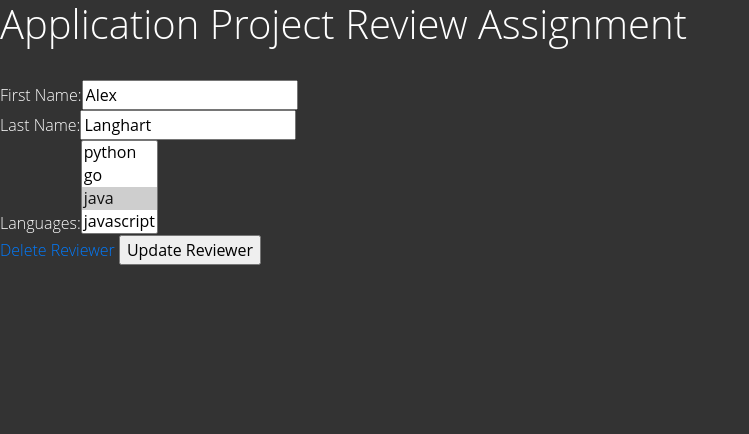
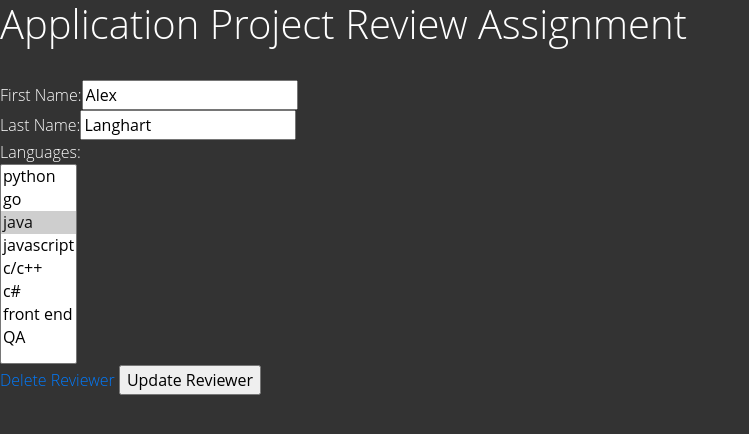
Before and after one commit to bbrownjc/review_requester, a Flask app: page /manage/1 in a window 1280 px wide. Shown: the top 434 px of the page, without its empty margins (0-749 px from the left). Run offline with Flask 2, Linux system fonts and the light colour scheme; data comes from the database, SQL or seed files in the repository; some libraries are stand-ins or nearby versions.

Commit message:
Enhancement: better add/edit view styling

```diff
--- a/templates/add_reviewer.html
+++ b/templates/add_reviewer.html
@@ -3,7 +3,7 @@
 <form action="/manage/do_add" method="POST" id="reviewer_add">
     First Name:<input type="text" name="first_name"><br>
     Last Name:<input type="text" name="last_name"><br>
-    Languages:<select name="languages" multiple>
+    <div style="vertical-align: top">Languages:</div><select name="languages" multiple style="height: 200px">
         {% for language in languages %}
         <option value="{{ language.id }}">{{ language.name }}</option>
         {% endfor %}
--- a/templates/edit_reviewer.html
+++ b/templates/edit_reviewer.html
@@ -3,7 +3,7 @@
 <form action="/manage/edit_reviewer/{{ reviewer.id }}" method="POST" id="reviewer_edit">
     First Name:<input type="text" value="{{ reviewer.first_name }}" name="first_name"><br>
     Last Name:<input type="text" value="{{ reviewer.last_name }}" name="last_name"><br>
-    Languages:<select name="languages" multiple>
+    <div style="vertical-align: top">Languages:</div><select name="languages" multiple style="height: 200px">
         {% for language in languages %}
         <option value="{{ language.id }}" {{ "selected" if language in reviewer.languages }}>{{ language.name }}</option>
         {% endfor %}
```
